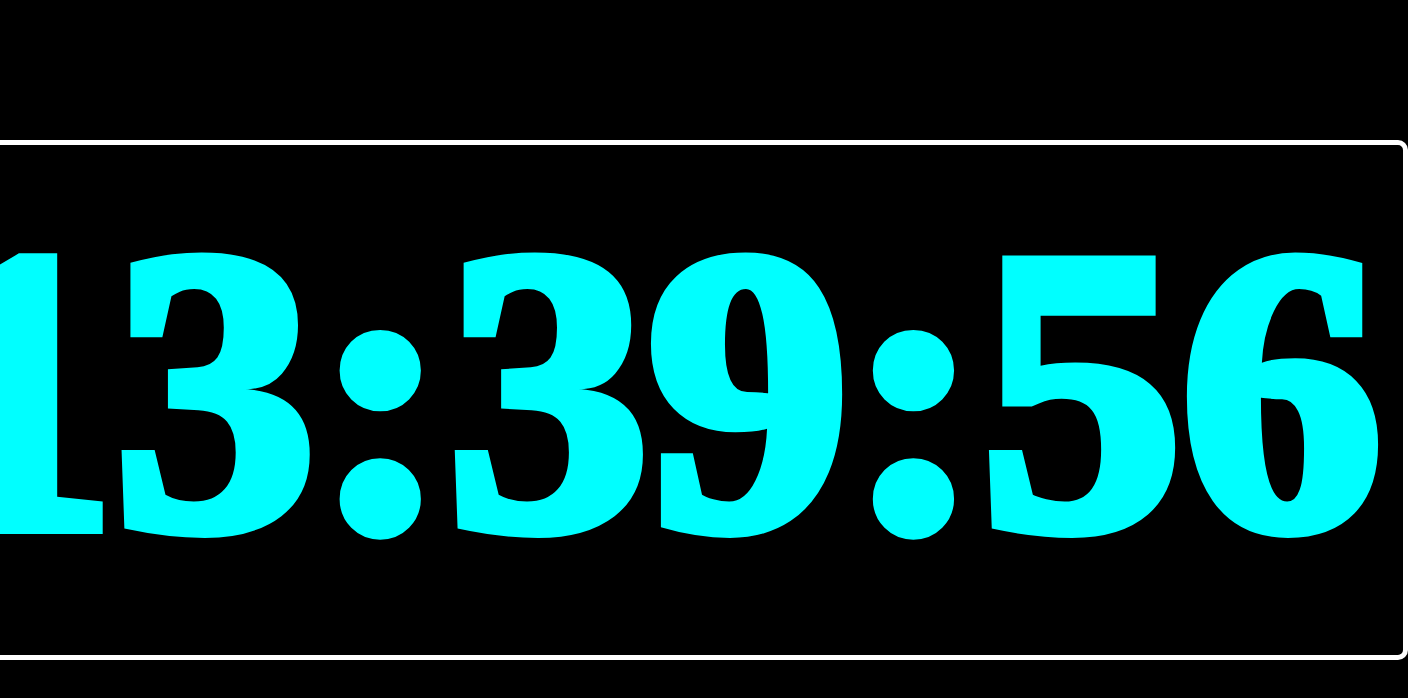
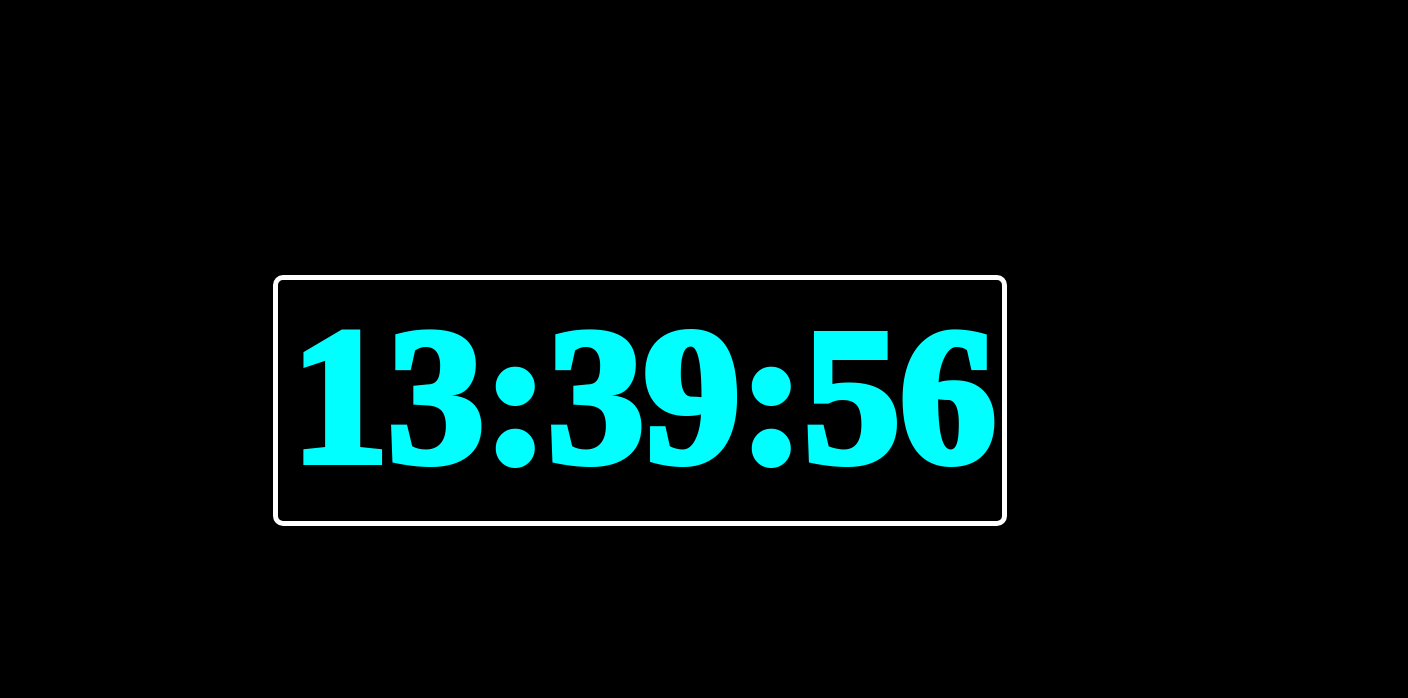
Before and after one commit to itsalokbarnwal/digital-clock, a plain HTML site: page index.html in a window 1280 px wide. Shown: the whole page, 1408 px wide, since content can reach past the window. Drawn offline with Linux system fonts and the light colour scheme.

Commit message:
Update style.css

```diff
--- a/style.css
+++ b/style.css
@@ -1,28 +1,36 @@
-*{
+* {
     margin: 0;
     padding: 0;
+    box-sizing: border-box;
 }
-body{
+
+body {
     background-color: black;
+    display: flex;
+    justify-content: center;
+    align-items: center;
+    min-height: 100vh;
+}
 
-}
-.container{
+.container {
     display: flex;
     align-items: center;
     justify-content: center;
-    height: 100vh;
-    width: 100vw;
+    width: 100%;
 }
-#clock{
+
+#clock {
     display: flex;
     align-items: center;
     justify-content: center;
-    font-size: 25rem;
+    font-size: 15vw; /* Font size will adjust according to viewport width */
     font-weight: 1000;
-    padding: 25px 30px;
+    padding: 10px;
     border-radius: 10px;
     border: 5px solid white;
     color: aqua;
+    max-width: 90vw;
+    max-height: 90vh;
 }
 
 /* Media query for smaller screens */
```
